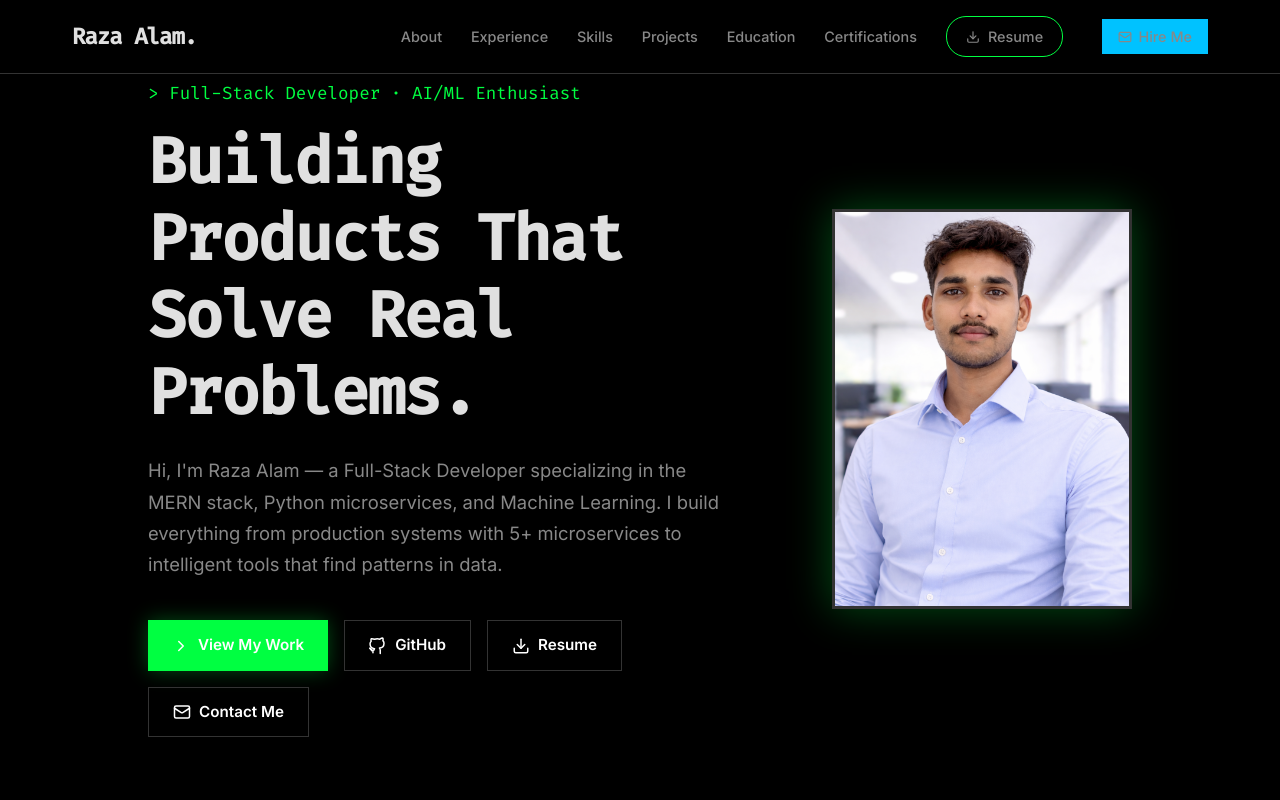
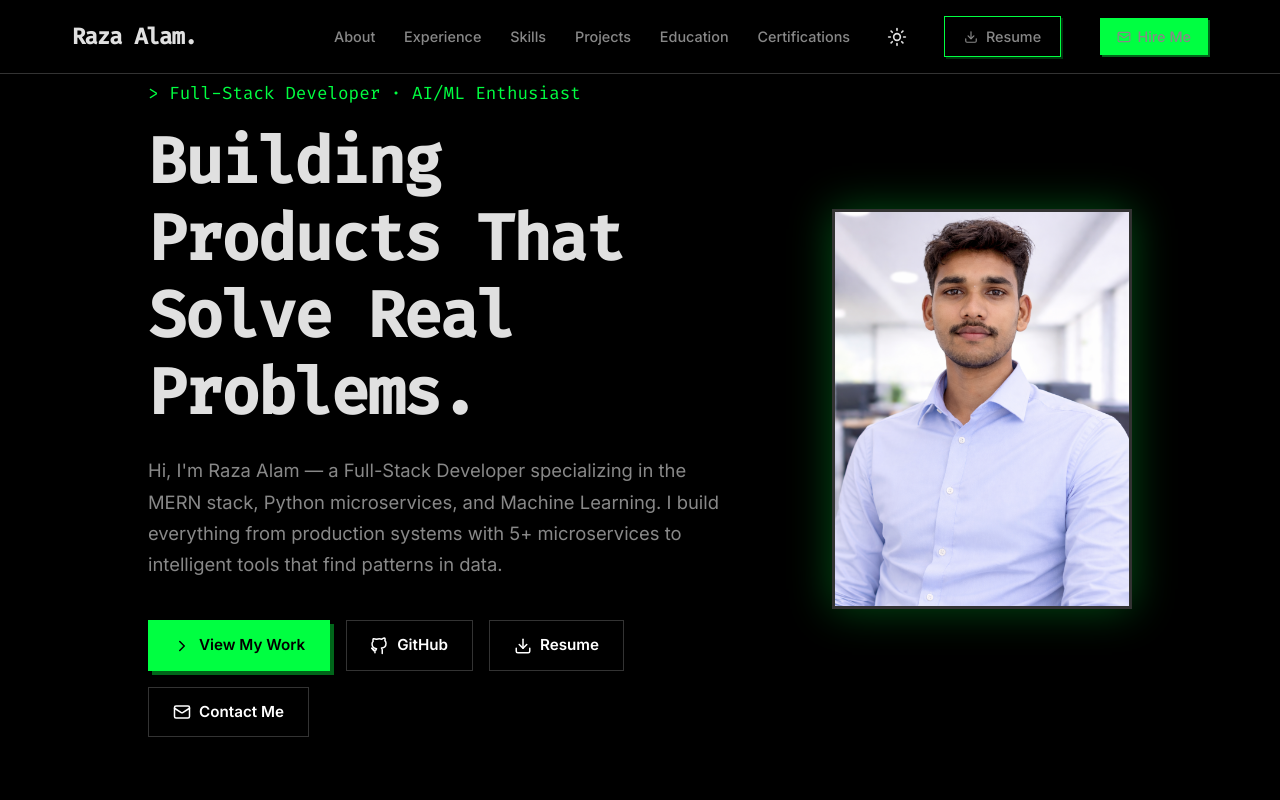
Before and after one commit to Mr-Raza-Alam/my_portfolio, a React (Vite) app in the folder frontend/: page / in a window 1280 px wide. Shown: the top 800 px of the page. Built offline with nearby package versions, Linux system fonts and the light colour scheme.

Commit message:
add a toggle btn and update the README.md

```diff
--- a/frontend/src/components/Navbar.jsx
+++ b/frontend/src/components/Navbar.jsx
@@ -1,8 +1,17 @@
-import { useState } from 'react';
-import { Download, Mail, Menu, X } from 'lucide-react';
+import { useState, useEffect } from 'react';
+import { Download, Mail, Menu, X, Sun, Moon } from 'lucide-react';
 
 const Navbar = () => {
   const [isMobileMenuOpen, setIsMobileMenuOpen] = useState(false);
+  const [isLightMode, setIsLightMode] = useState(false);
+
+  useEffect(() => {
+    if (isLightMode) {
+      document.body.classList.add('light-mode');
+    } else {
+      document.body.classList.remove('light-mode');
+    }
+  }, [isLightMode]);
 
   return (
     <nav>
@@ -24,6 +33,24 @@ const Navbar = () => {
           <a href="#projects" onClick={() => setIsMobileMenuOpen(false)}>Projects</a>
           <a href="#education" onClick={() => setIsMobileMenuOpen(false)}>Education</a>
           <a href="#certifications" onClick={() => setIsMobileMenuOpen(false)}>Certifications</a>
+
+          <button
+            onClick={() => setIsLightMode(!isLightMode)}
+            style={{
+              background: 'transparent',
+              border: 'none',
+              color: 'var(--text-primary)',
+              cursor: 'pointer',
+              display: 'flex',
+              alignItems: 'center',
+              justifyContent: 'center',
+              padding: '0.5rem'
+            }}
+            aria-label="Toggle light mode"
+          >
+            {isLightMode ? <Moon size={20} /> : <Sun size={20} />}
+          </button>
+
           <a
             href="/Raza_Alam_Resume.pdf"
             target="_blank"
--- a/frontend/src/index.css
+++ b/frontend/src/index.css
@@ -122,14 +122,15 @@ p {
 }
 
 .btn-primary {
-  background: var(--accent-gradient);
-  color: white;
-  box-shadow: 0 0 20px var(--accent-glow);
+  background: var(--accent-color);
+  color: #000;
+  border: 1px solid var(--accent-color);
+  box-shadow: 4px 4px 0px rgba(0, 255, 65, 0.4);
 }
 
 .btn-primary:hover {
-  box-shadow: 0 0 35px var(--accent-glow);
-  transform: translateY(-2px) scale(1.03);
+  box-shadow: 6px 6px 0px rgba(0, 255, 65, 0.6);
+  transform: translateY(-2px);
 }
 
 .btn-outline {
@@ -146,16 +147,17 @@ p {
 
 .btn-resume {
   background: transparent;
-  color: var(--accent-light);
+  color: var(--accent-color);
   border: 1px solid var(--accent-color);
   font-size: 0.85rem;
   padding: 0.5rem 1.2rem;
-  border-radius: 20px;
+  border-radius: 0px;
+  box-shadow: 2px 2px 0px rgba(0, 255, 65, 0.2);
 }
 
 .btn-resume:hover {
-  background: var(--accent-glow-soft);
-  box-shadow: 0 0 15px var(--accent-glow);
+  background: rgba(0, 255, 65, 0.1);
+  box-shadow: 4px 4px 0px rgba(0, 255, 65, 0.4);
   transform: translateY(-1px);
 }
 
@@ -164,20 +166,21 @@ p {
   align-items: center;
   gap: 0.4rem;
   padding: 0.4rem 1rem;
-  background-color: #00c2ff;
+  background-color: var(--accent-color);
   color: #000;
   font-weight: 600;
   text-decoration: none;
-  border-radius: var(--radius-sm);
+  border-radius: 0px;
   margin-left: 10px;
   transition: all 0.3s ease;
-  border: none;
+  border: 1px solid var(--accent-color);
+  box-shadow: 2px 2px 0px rgba(0, 255, 65, 0.4);
 }
 
 .btn-hire:hover {
-  background-color: #009acc;
+  background-color: var(--accent-light);
   transform: translateY(-2px);
-  box-shadow: 0 4px 15px rgba(0, 194, 255, 0.4);
+  box-shadow: 4px 4px 0px rgba(0, 255, 65, 0.6);
 }
 
 .mobile-menu-btn {
@@ -1095,3 +1098,25 @@ footer > .container > p {
 .stagger-children.visible > *:nth-child(6) { transition-delay: 0.3s; opacity: 1; transform: translateY(0); }
 .stagger-children.visible > *:nth-child(7) { transition-delay: 0.35s; opacity: 1; transform: translateY(0); }
 .stagger-children.visible > *:nth-child(8) { transition-delay: 0.4s; opacity: 1; transform: translateY(0); }
+
+/* ============================================
+   LIGHT MODE
+   ============================================ */
+body.light-mode {
+  --bg-color: #ffffff;
+  --bg-secondary: #f4f4f5;
+  --text-primary: #000000;
+  --text-secondary: #3f3f46;
+  --text-muted: #71717a;
+
+  --glass-bg: #f9fafb;
+  --glass-bg-hover: #f3f4f6;
+  --glass-border: #e4e4e7;
+
+  --glass-shadow: 4px 4px 0px rgba(0, 0, 0, 0.1);
+}
+
+/* Light mode specific overrides */
+body.light-mode nav {
+  background: rgba(255, 255, 255, 0.95);
+}
```
Also changed, not shown: 1 other file (tests, documents, lock files or other folders).
